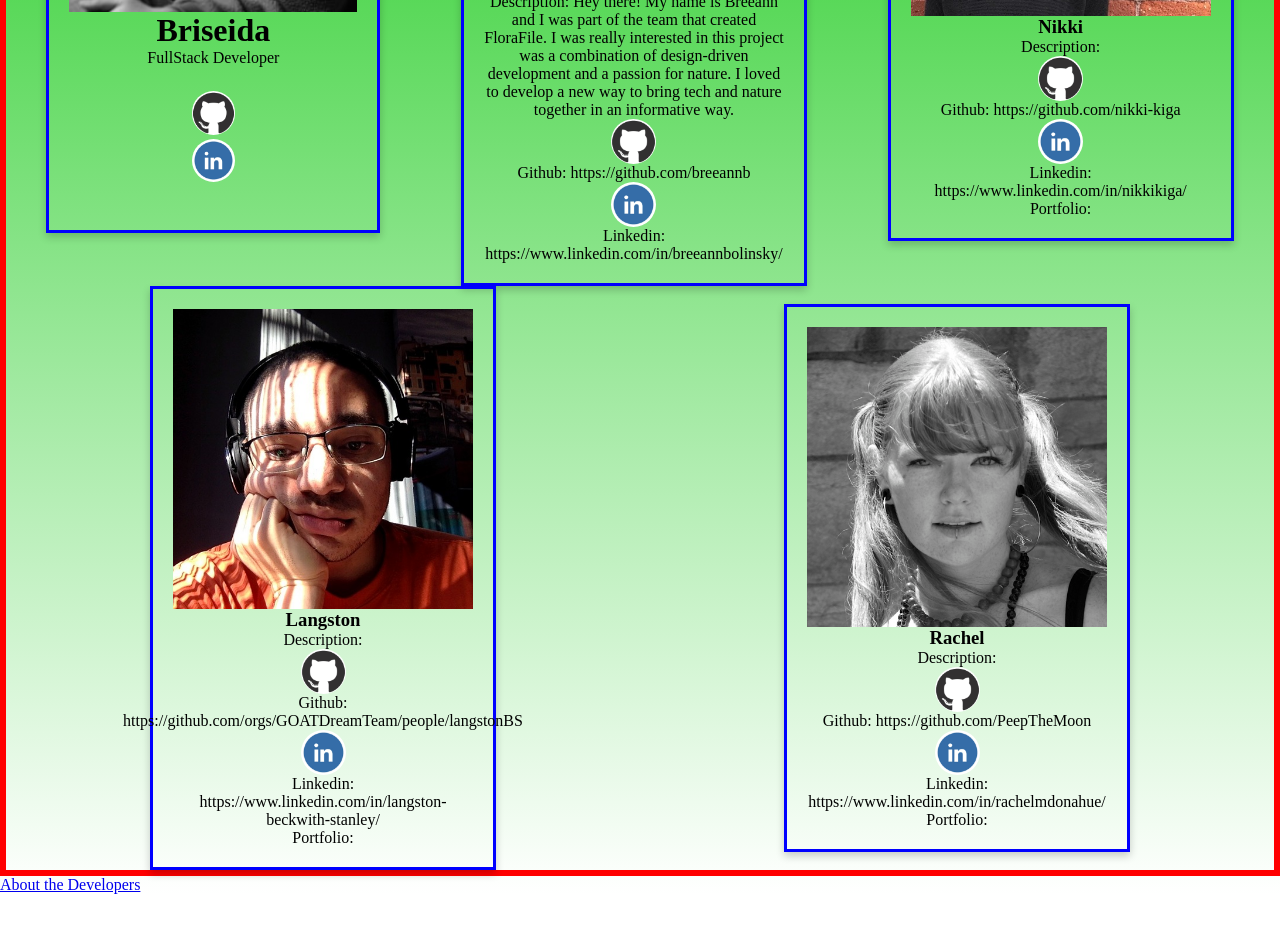
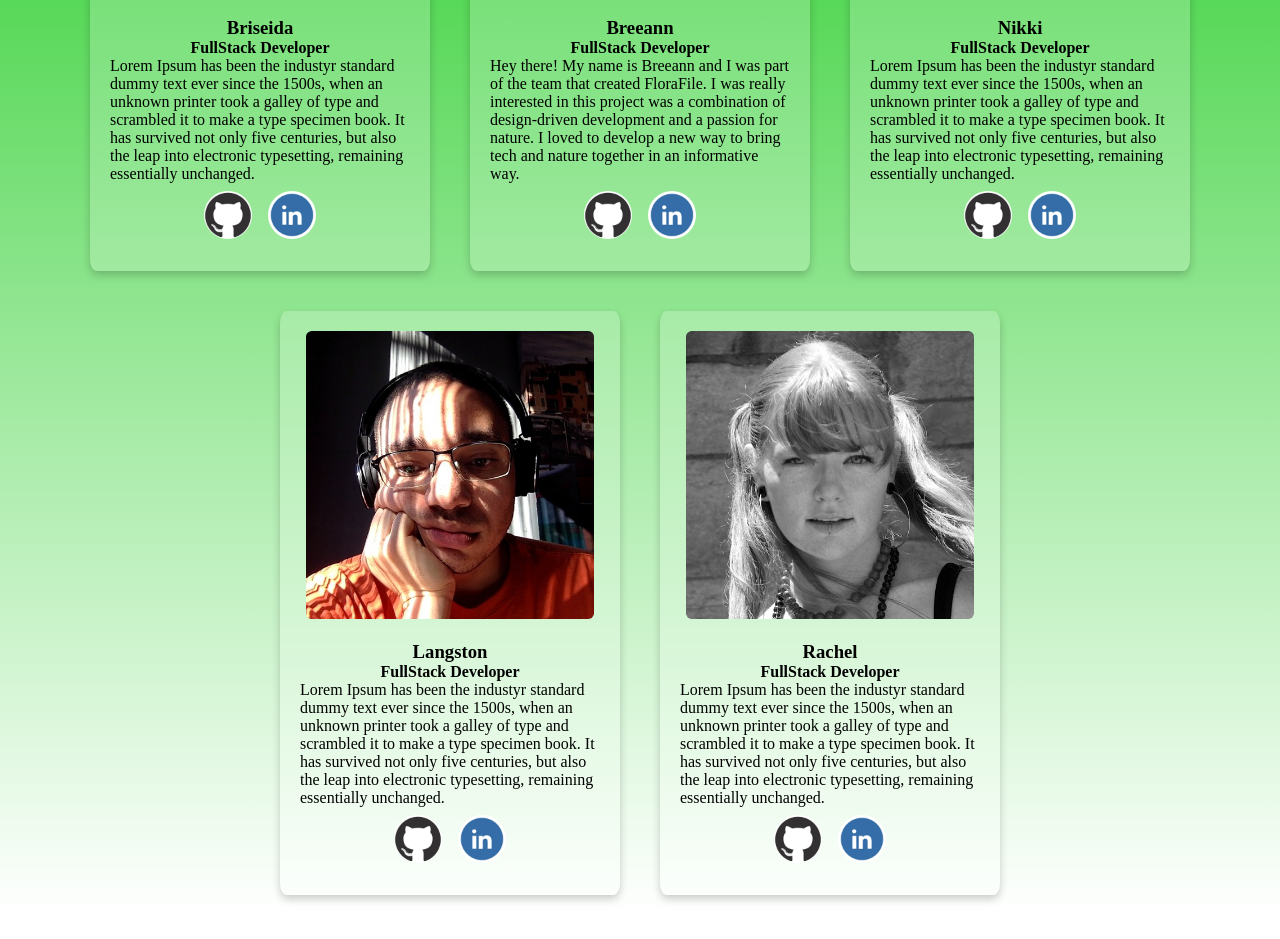
Before and after one commit to GOATDreamTeam/frontend, a React app: page /about-us in a window 1280 px wide. Shown: the part 480-1419 px from the top of the page. Before the commit the page ends 1374 px from the top, so only its background shows below. Built offline with nearby package versions, Linux system fonts and the light colour scheme; a web font is replaced by a local one.

Commit message:
changed aboutus page styling and changed the footer placement

```diff
--- a/src/components/App/App.jsx
+++ b/src/components/App/App.jsx
@@ -7,7 +7,7 @@ import {
 require ('./App.css');
 import Header from '../header/Header';
 import SplashPage from '../splash-page/SplashPage';
-import Footer from '../footer/Footer';
+// import Footer from '../footer/Footer';
 import List from '../list/List';
 import DetailPage from '../detail/DetailPage';
 import AboutUs from '../aboutus/AboutUs';
@@ -31,7 +31,6 @@ export default function App() {
           <Route path="/plant-detail/:id" component={DetailPage} />
           <Route path="/about-us" component={AboutUs} />
         </Switch>
-        <Footer />
       </Router>
 
     </div>
--- a/src/components/aboutus/AboutUs.jsx
+++ b/src/components/aboutus/AboutUs.jsx
@@ -15,22 +15,24 @@ export default function AboutUs() {
   const classes = useAboutUsStyles(theme);
 
   return (
-    <div className={classes.aboutUsDiv}>
-      <h1>Meet The Developers Behind FloraFile</h1>
-      <p>"The strength of the team is each individual member. The strength of each member is the team." – Phil Jackson</p>
+
+
+    <div className={classes.pageTitleQuote}>
+      <h1 className={classes.pageTitle}>Meet The Developers</h1>
+
       <div className={classes.aboutUsDiv}>
 
         {/* Briseida */}
         <div className={classes.individualPersonDiv}>
           <img src={BriseidaProfile} alt="" className={classes.aboutUsProfileImg} />
 
-          <div>
-            <h1>Briseida </h1>
-            <p>FullStack Developer</p>
-          </div>
+          <h3 className={classes.fullName}>Briseida </h3>
+          <h4 className={classes.descriptionTitle}>FullStack Developer</h4>
+          <p className={classes.description}>Lorem Ipsum has been the industyr standard dummy text ever since the 1500s, when an unknown printer took a galley of type and scrambled it to make a type specimen book. It has survived not only five centuries, but also the leap into electronic typesetting, remaining essentially unchanged.</p>
+
 
           <ul className={classes.socialMediaList}>
-            <li>
+            <li className={classes.socialMediaLi}>
               <a href="https://github.com/bpagador">
                 <img src={GithubIcon} alt="" className={classes.socialIconImg}/>
               </a>
@@ -40,55 +42,92 @@ export default function AboutUs() {
                 <img src={LinkedIcon} alt="" className={classes.socialIconImg}/>
               </a>
             </li>
-
           </ul>
         </div>
 
         {/* Breeann */}
         <div className={classes.individualPersonDiv}>
           <img src={BreeannProfile} alt="" className={classes.aboutUsProfileImg}/>
-          <h3>Breeann</h3>
-          <p>Description: Hey there! My name is Breeann and I was part of the team that created FloraFile. I was really interested in this project was a combination of design-driven development and a passion for nature. I loved to develop a new way to bring tech and nature together in an informative way. </p>
+          <h3 className={classes.fullName}>Breeann</h3>
+          <h4 className={classes.descriptionTitle}>FullStack Developer</h4>
+          <p className={classes.description}>Hey there! My name is Breeann and I was part of the team that created FloraFile. I was really interested in this project was a combination of design-driven development and a passion for nature. I loved to develop a new way to bring tech and nature together in an informative way. </p>
+
+          <ul className={classes.socialMediaList}>
+            <li>
+              <a href="https://github.com/breeannb">
                 <img src={GithubIcon} alt="" className={classes.socialIconImg}/>
-          <p>Github: https://github.com/breeannb</p>
+              </a>
+            </li>
+            <li>
+              <a href="https://www.linkedin.com/in/breeannbolinsky/" className={classes.aboutUsSocialLinks}>
                 <img src={LinkedIcon} alt="" className={classes.socialIconImg}/>
-          <p>Linkedin: https://www.linkedin.com/in/breeannbolinsky/</p>
+              </a>
+            </li>
+          </ul>
+
         </div>
 
         {/* Nikki */}
         <div className={classes.individualPersonDiv}>
           <img src={NikkiProfile} alt="" className={classes.aboutUsProfileImg}/>
-          <h3>Nikki</h3>
-          <p>Description:  </p>
+          <h3 className={classes.fullName}>Nikki</h3>
+          <h4 className={classes.descriptionTitle}>FullStack Developer</h4>
+          <p>Lorem Ipsum has been the industyr standard dummy text ever since the 1500s, when an unknown printer took a galley of type and scrambled it to make a type specimen book. It has survived not only five centuries, but also the leap into electronic typesetting, remaining essentially unchanged.</p>
+
+          <ul className={classes.socialMediaList}>
+            <li>
+              <a href="https://github.com/nikki-kiga">
                 <img src={GithubIcon} alt="" className={classes.socialIconImg}/>
-          <p>Github: https://github.com/nikki-kiga</p>
+              </a>
+            </li>
+            <li>
+              <a href="https://www.linkedin.com/in/nikkikiga/" className={classes.aboutUsSocialLinks}>
                 <img src={LinkedIcon} alt="" className={classes.socialIconImg}/>
-          <p>Linkedin: https://www.linkedin.com/in/nikkikiga/</p>
-          <p>Portfolio: </p>
+              </a>
+            </li>
+          </ul>
+
         </div>
 
         { /* Langston */}
         <div className={classes.individualPersonDiv}>
           <img src={LangstonProfile} alt="" className={classes.aboutUsProfileImg}/>
-          <h3>Langston</h3>
-          <p>Description:  </p>
+          <h3 className={classes.fullName}>Langston</h3>
+          <h4 className={classes.descriptionTitle}>FullStack Developer</h4>
+          <p>Lorem Ipsum has been the industyr standard dummy text ever since the 1500s, when an unknown printer took a galley of type and scrambled it to make a type specimen book. It has survived not only five centuries, but also the leap into electronic typesetting, remaining essentially unchanged.</p>
+          <ul className={classes.socialMediaList}>
+            <li>
+              <a href="https://github.com/langstonBS">
                 <img src={GithubIcon} alt="" className={classes.socialIconImg}/>
-          <p>Github: https://github.com/orgs/GOATDreamTeam/people/langstonBS</p>
+              </a>
+            </li>
+            <li>
+              <a href="https://www.linkedin.com/in/langston-beckwith-stanley/" className={classes.aboutUsSocialLinks}>
                 <img src={LinkedIcon} alt="" className={classes.socialIconImg}/>
-          <p>Linkedin: https://www.linkedin.com/in/langston-beckwith-stanley/</p>
-          <p>Portfolio: </p>
+              </a>
+            </li>
+          </ul>
         </div>
 
         {/* Rachel */}
         <div className={classes.individualPersonDiv}>
           <img src={RachelProfile} alt="" className={classes.aboutUsProfileImg}/>
-          <h3>Rachel</h3>
-          <p>Description:  </p>
+          <h3 className={classes.fullName}>Rachel</h3>
+          <h4 className={classes.descriptionTitle}>FullStack Developer</h4>
+          <p>Lorem Ipsum has been the industyr standard dummy text ever since the 1500s, when an unknown printer took a galley of type and scrambled it to make a type specimen book. It has survived not only five centuries, but also the leap into electronic typesetting, remaining essentially unchanged.</p>
+          <ul className={classes.socialMediaList}>
+            <li>
+              <a href="https://github.com/PeepTheMoon">
                 <img src={GithubIcon} alt="" className={classes.socialIconImg}/>
-          <p>Github: https://github.com/PeepTheMoon</p>
+              </a>
+            </li>
+            <li>
+              <a href="https://www.linkedin.com/in/rachelmdonahue/" className={classes.aboutUsSocialLinks}>
                 <img src={LinkedIcon} alt="" className={classes.socialIconImg}/>
-          <p>Linkedin: https://www.linkedin.com/in/rachelmdonahue/</p>
-          <p>Portfolio: </p>
+              </a>
+            </li>
+          </ul>
+
         </div>
 
       </div>
--- a/src/components/detail/DetailPage.jsx
+++ b/src/components/detail/DetailPage.jsx
@@ -6,6 +6,7 @@ import AccessibleImage from '../photos/AccessibleImage.jsx';
 import { useAccessibility } from '../../hooks/appContext.js';
 import { useDetailStyles } from '../../hooks/detailStyles';
 import { placeholder } from '../../hooks/globalStyles';
+import Footer from '../footer/Footer';
 
 const DetailPage = ({ match }) => {
 
@@ -56,6 +57,8 @@ const DetailPage = ({ match }) => {
         <Gallery photos={habit_images} />
       </div>
 
+      <Footer />
+
     </>
   );
 };
--- a/src/components/list/List.jsx
+++ b/src/components/list/List.jsx
@@ -5,6 +5,7 @@ import { useParams } from 'react-router-dom';
 import { updateTopSearchList } from '../../services/fetchCalls';
 import { useAccessibility } from '../../hooks/appContext';
 import { useListStyles } from './listPageStyle';
+import Footer from '../footer/Footer';
 
 const List = () => {
 
@@ -31,6 +32,8 @@ const List = () => {
       <ul className={classes.row}>
         {plantElements}
       </ul>
+
+      <Footer />
     </>
   );
 };
--- a/src/components/splash-page/SplashPage.jsx
+++ b/src/components/splash-page/SplashPage.jsx
@@ -1,10 +1,12 @@
 import React from 'react';
 import ImageCarousel from './ImageCarousel';
+import Footer from '../footer/Footer';
 
 export default function SplashPage() {
   return (
     <div>
       <ImageCarousel />
+      <Footer />
     </div>
   );
 }
--- a/src/hooks/aboutUsStyles.js
+++ b/src/hooks/aboutUsStyles.js
@@ -1,8 +1,5 @@
 /* eslint-disable no-undef */
-// import React from 'react';
 import { createUseStyles } from 'react-jss';
-
-// only what we want every page to have
 
 export const useAboutUsStyles = createUseStyles({
 
@@ -12,66 +9,79 @@ export const useAboutUsStyles = createUseStyles({
     'flex-wrap': 'wrap',
     'justify-content': 'center',
     'align-items': 'center',
-    border: 'solid red 3px',
     position: 'relative',
+  },
+
+  pageTitleQuote: {
+    display: 'flex',
+    'justify-content': 'center',
+    'text-align': 'center',
+    'flex-direction': 'column',
+    margin: '1.5em'
+  },
+
+  pageTitle: {
+    'text-align': 'center'
   },
 
   individualPersonDiv: {
     display: 'flex',
-    // width: '30%',
+    width: '300px',
     'justify-content': 'center',
     'flex-direction': 'column',
     'align-items': 'center',
-    border: 'solid blue 3px',
     padding: '20px',
-    'max-width': '300px',
-    margin: 'auto',
-    'text-align': 'center',
+    height: 'auto',
+    margin: '20px',
+    background: 'rgba(255, 255, 255, 0.2)',
+    'text-align': 'left',
     'box-shadow': '0 4px 8px 0 rgba(0, 0, 0, 0.2)',
-    'text-overflow': 'ellipsis'
+    'text-overflow': 'ellipsis',
+    'border-radius': '2%'
+  },
+
+  fullName: {
+    'margin-top': '1.2em'
+  },
+
+  descriptionTitle: {
+    // this will style our job title
   },
 
   socialMediaList: {
-    margin: '24px 0',
-    'list-style-type': 'none'
+    'list-style-type': 'none',
+    display: 'flex',
+    'justify-content': 'row',
   },
+
+  socialMediaLi: {
+    display: 'flex',
+    'justify-content': 'flex-start',
+  },
+
 
   jobTitle: {
     'font-size': '18px'
   },
 
   aboutUsSocialLinks: {
+    display: 'flex',
     'text-decoration': 'none',
+    'justify-content': 'flex-start',
   },
 
   aboutUsProfileImg: {
-    width: '100%',
+    width: '288px',
+    height: 'auto',
+    'border-radius': '2%',
     filter: theme => theme === 'standard' ? 'grayscale(0%)' : 'grayscale(100%)',
   },
 
   socialIconImg: {
     filter: theme => theme === 'standard' ? 'grayscale(0%)' : 'grayscale(100%)',
-    'border-radius': '50%',
-    width: '15%'
-  },
-
-  '@media (max-width: 1000px)': {
-    aboutUsDiv: {
-      flex: '25%',
-      'max-width': '50%'
-    },
-
-    img:{
-      width: '250px',
-      height: '250px'
-    }
-  },
-
-  '@media (max-width: 640px)': {
-    aboutUsDiv: {
-      flex: '25%',
-      'max-width': '100%'
-    }
-  },
+    'border-radius': '50% ',
+    width: '3em',
+    margin: '.5em'
+  }
 
 });
```
Lines whose indentation alone changed are shown as unchanged.
